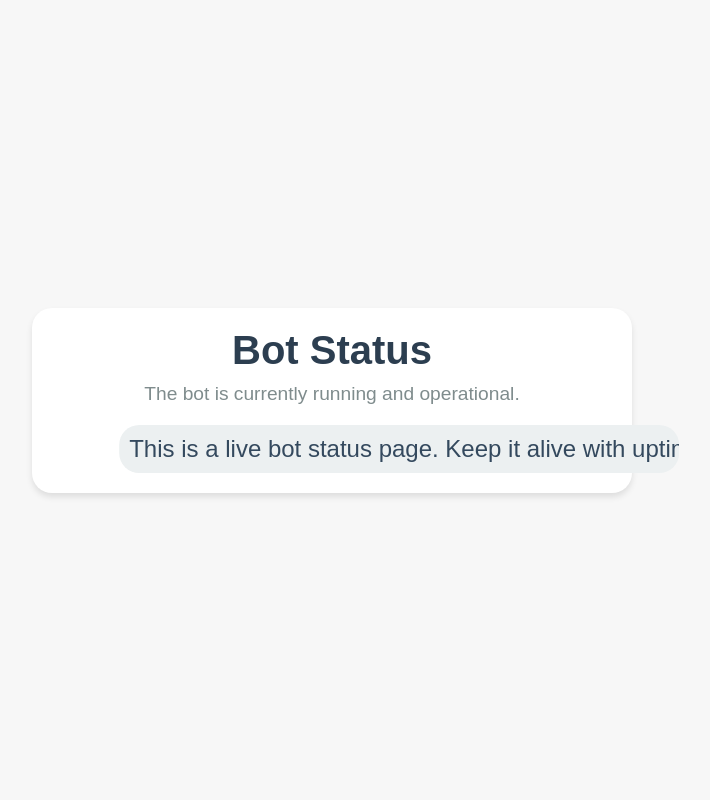
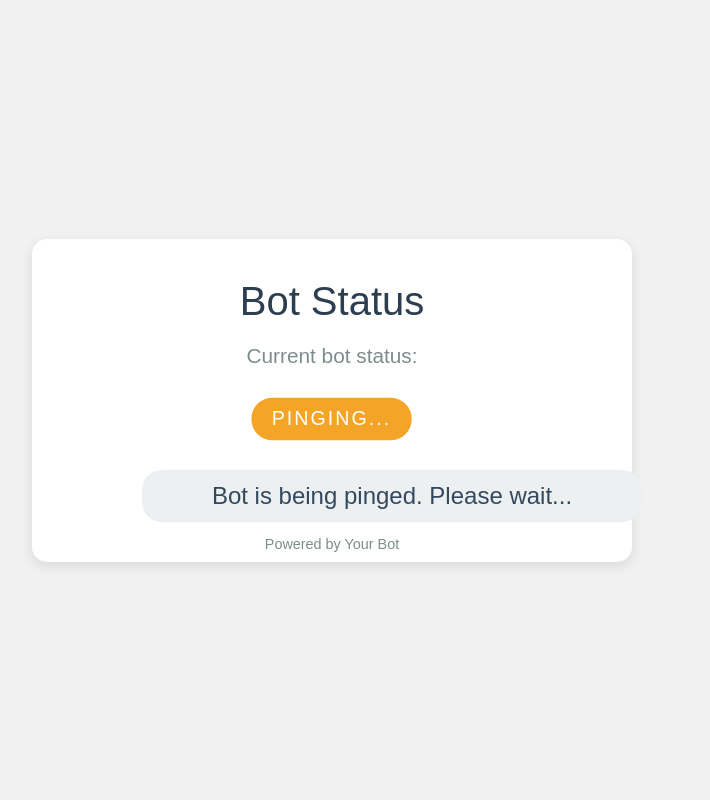
Before and after one commit to cringe-neko-girl/Waifu.it-Showcase, a Flask app: page / in a window 1280 px wide. Shown: the whole page, without its empty margins (308-1018 px from the left). Run offline with Flask 3, Linux system fonts and the light colour scheme.

Commit message:
Update index.html

```diff
--- a/templates/index.html
+++ b/templates/index.html
@@ -13,40 +13,61 @@
         }
         body {
             font-family: 'Arial', sans-serif;
-            background-color: #f7f7f7;
+            background-color: #f1f1f1;
             display: flex;
             justify-content: center;
             align-items: center;
             height: 100vh;
-            color: #333;
+            overflow: hidden;
         }
         .container {
-            background-color: white;
-            border-radius: 20px;
-            box-shadow: 0 4px 6px rgba(0, 0, 0, 0.1);
-            padding: 20px;
-            width: 80%;
+            background-color: #ffffff;
+            border-radius: 15px;
+            box-shadow: 0 4px 12px rgba(0, 0, 0, 0.1);
+            padding: 40px 50px;
+            width: 90%;
             max-width: 600px;
             text-align: center;
+            position: relative;
         }
-        h1 {
+        .header {
             color: #2c3e50;
             font-size: 2.5em;
-            margin-bottom: 10px;
+            margin-bottom: 20px;
         }
         .status-text {
+            font-size: 1.3em;
+            color: #7f8c8d;
+            margin-bottom: 30px;
+        }
+        .status {
+            display: inline-block;
             font-size: 1.2em;
-            color: #7f8c8d;
-            margin-bottom: 20px;
+            color: white;
+            padding: 10px 20px;
+            border-radius: 25px;
+            text-transform: uppercase;
+            letter-spacing: 2px;
+            background-color: #2ecc71;  /* Green by default for online */
+            transition: background-color 0.3s;
+        }
+        .status.offline {
+            background-color: #e74c3c;  /* Red for offline */
+        }
+        .status.ping {
+            background-color: #f39c12;  /* Yellow for pinging */
+            animation: pulse 1.5s infinite;  /* Pulsing animation */
         }
         .scrolling-text {
             font-size: 1.5em;
             color: #34495e;
             background-color: #ecf0f1;
-            padding: 10px;
+            padding: 12px;
             border-radius: 20px;
+            margin-top: 30px;
             overflow: hidden;
             white-space: nowrap;
+            width: 100%;
             animation: scroll-text 15s linear infinite;
         }
         @keyframes scroll-text {
@@ -57,15 +78,73 @@
                 transform: translateX(-100%);
             }
         }
+        @keyframes pulse {
+            0% {
+                transform: scale(1);
+                opacity: 1;
+            }
+            50% {
+                transform: scale(1.05);
+                opacity: 0.8;
+            }
+            100% {
+                transform: scale(1);
+                opacity: 1;
+            }
+        }
+        .footer {
+            position: absolute;
+            bottom: 10px;
+            left: 50%;
+            transform: translateX(-50%);
+            font-size: 0.9em;
+            color: #7f8c8d;
+        }
     </style>
 </head>
 <body>
 
     <div class="container">
-        <h1>Bot Status</h1>
-        <div class="status-text">The bot is currently running and operational.</div>
-        <div class="scrolling-text">This is a live bot status page. Keep it alive with uptime services like Render or Repl.it!</div>
+        <div class="header">Bot Status</div>
+        <div class="status-text">Current bot status:</div>
+        <div id="status" class="status">Online</div>
+        <div id="scrolling-text" class="scrolling-text">This is a live bot status page. Keep it alive with uptime services like Render or Repl.it!</div>
+        <div class="footer">Powered by Your Bot</div>
     </div>
+
+    <script>
+        // Simulate dynamic status change based on bot activity (pinged or offline)
+        let statusElement = document.getElementById('status');
+        let scrollingTextElement = document.getElementById('scrolling-text');
+
+        function setStatusOnline() {
+            statusElement.textContent = "Online";
+            statusElement.classList.remove('offline', 'ping');
+            statusElement.classList.add('online');
+        }
+
+        function setStatusOffline() {
+            statusElement.textContent = "Offline";
+            statusElement.classList.remove('ping', 'online');
+            statusElement.classList.add('offline');
+        }
+
+        function setStatusPinging() {
+            statusElement.textContent = "Pinging...";
+            statusElement.classList.remove('offline', 'online');
+            statusElement.classList.add('ping');
+            scrollingTextElement.textContent = "Bot is being pinged. Please wait...";
+        }
+
+        function resetScrollingText() {
+            scrollingTextElement.textContent = "This is a live bot status page. Keep it alive with uptime services like Render or Repl.it!";
+        }
+
+        // Simulate status changes for demo (you can replace this with actual API calls)
+        setTimeout(setStatusPinging, 2000); // After 2 seconds, simulate ping
+        setTimeout(setStatusOnline, 8000);  // After 8 seconds, simulate online status
+        setTimeout(setStatusOffline, 15000); // After 15 seconds, simulate offline status
+    </script>
 
 </body>
 </html>
```
